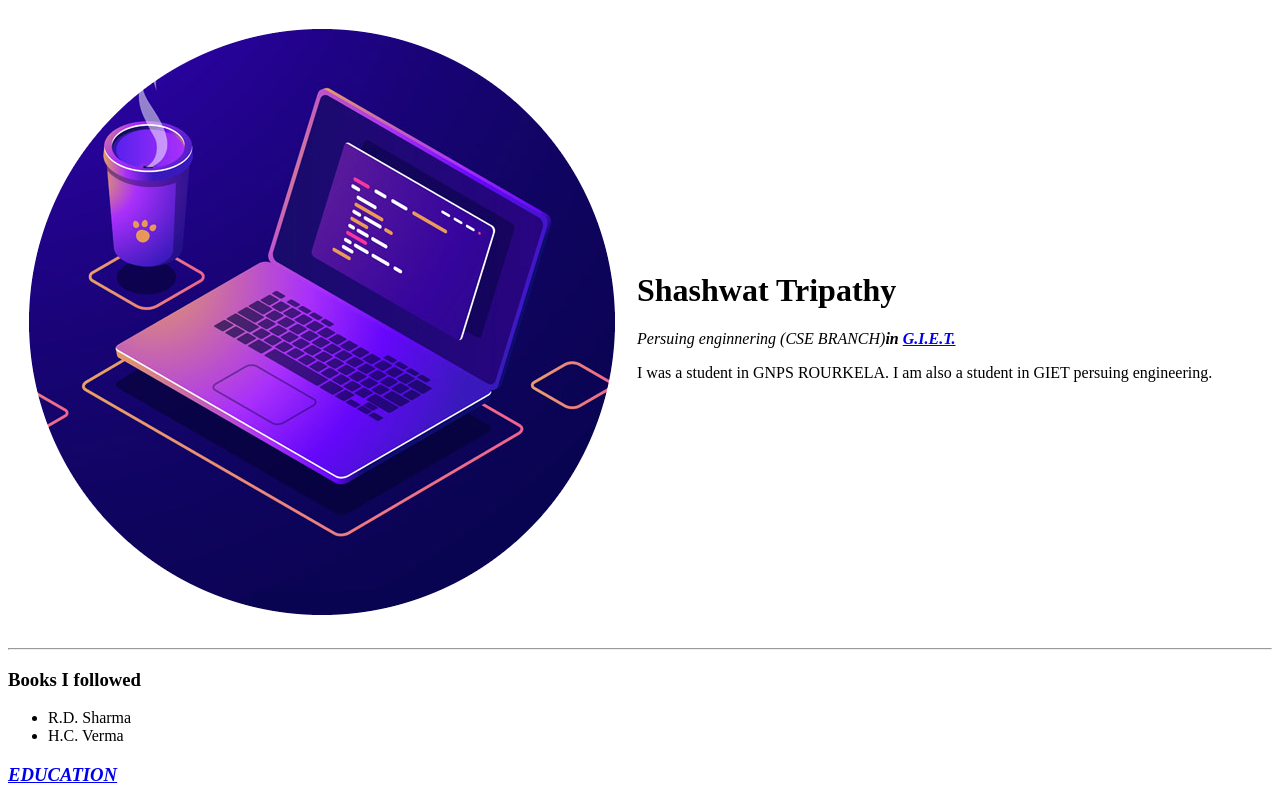
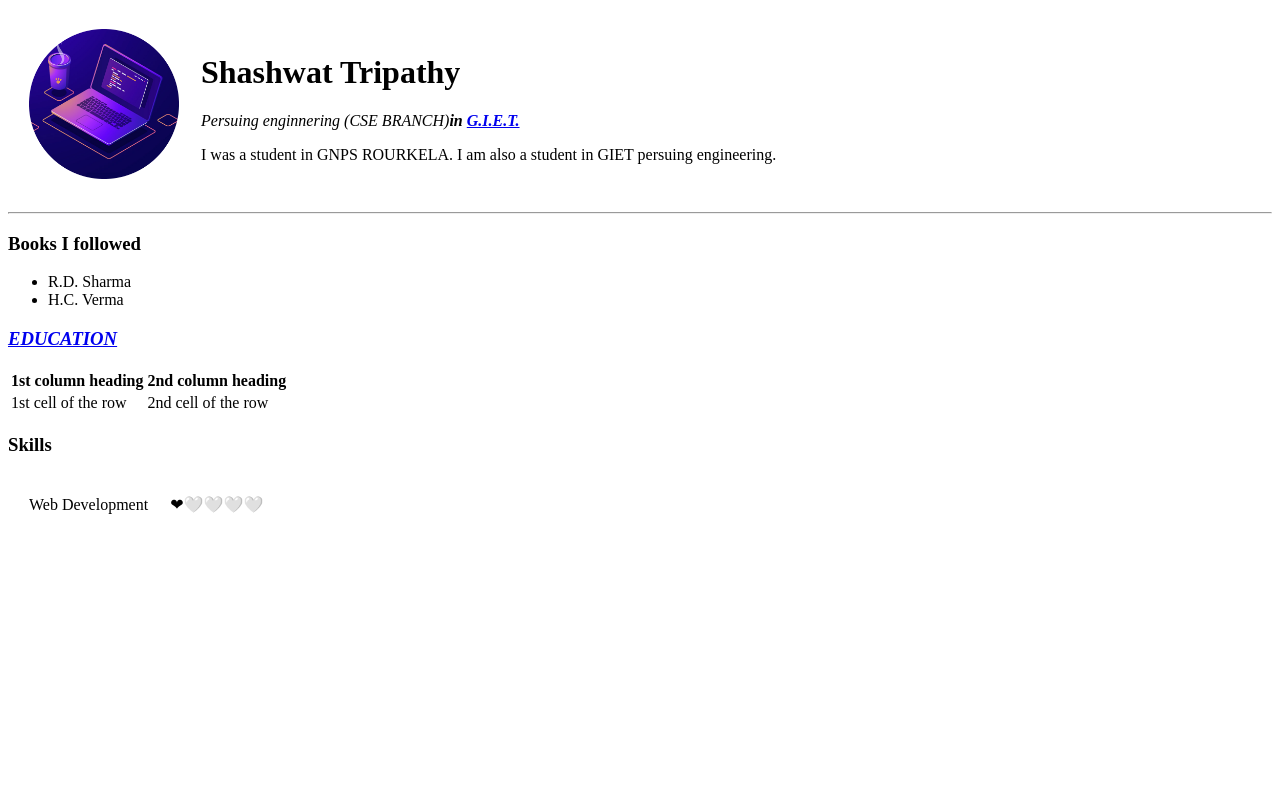
Before and after one commit to TheSecretInnovator/first, a plain HTML site: page index.html in a window 1280 px wide. Shown: the top 800 px of the page. Drawn offline with Linux system fonts and the light colour scheme.

Commit message:
changed size of image

```diff
--- a/index.html
+++ b/index.html
@@ -9,7 +9,7 @@
 <body>
   <table cellspacing="20   ">
     <tr>
-      <td><img src="circle logo.png" alt="muh kisika bhi"></td>
+      <td><img src="circle logo.png" alt="muh kisika bhi" height="150" width="150"></td>
       <td>
         <h1>Shashwat Tripathy</h1>
         <p><em>Persuing enginnering (CSE BRANCH)<strong>in <a href="https://www.giet.edu/">G.I.E.T.</a></strong></em></p>
```
